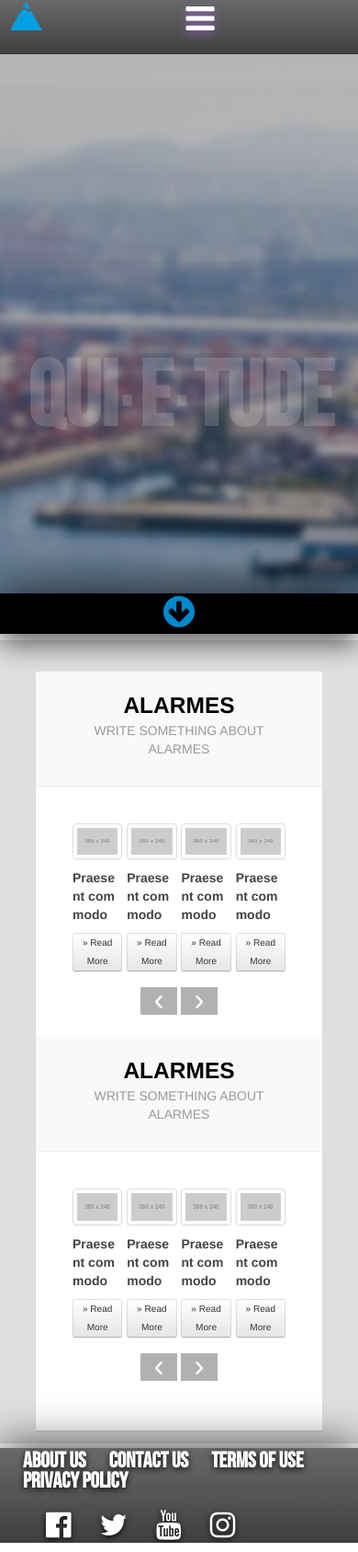
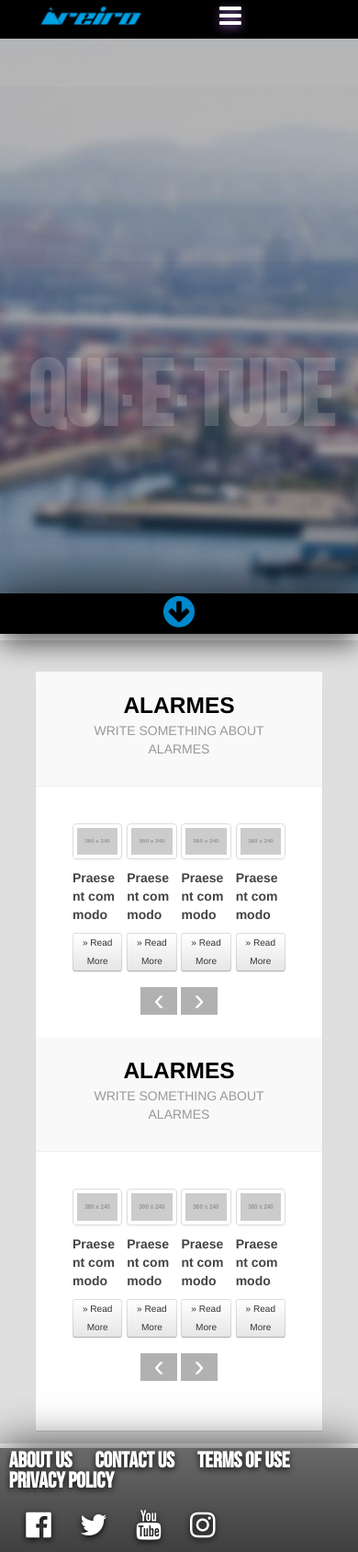
Before and after one commit to csdevs1/areiro, a PHP site: page / in a window 390 px wide. Shown: the whole page at 92% size. Run offline with PHP 8.4, Linux system fonts and the light colour scheme; grey boxes labelled with a size stand in for pictures from a placeholder-image service; some libraries are stand-ins or nearby versions.

Commit message:
fixed header and footer

```diff
--- a/css/stylesheet.css
+++ b/css/stylesheet.css
@@ -127,15 +127,6 @@ header {
     visibility: visible;
 }
 
-.logo {
-    float: left;
-    width: 20%;
-}
-
-.logo img {
-    max-width: 100%;
-}
-
 #main-nav nav {
     margin-top: 10px;
     float: right;
@@ -183,8 +174,14 @@ footer {
     margin-right: auto;
 }
 
+footer ul {
+    margin-left: auto;
+    margin-right: auto;
+    width: 95%;
+}
+
 footer ul li {
-    display: inline-block;;
+    display: inline-block;
     margin-right: 1.5em;
 }
 
@@ -210,14 +207,14 @@ footer a:hover {
     text-shadow: 0px 4px 5px rgba(0, 0, 0, 0.8);
 }
 
-footer #social {
+#social {
     font-family: 'BebasNeueRegular', 'Arial Narrow', Arial, sans-serif;
     font-size: 1.35em;
     font-weight:bolder;
     text-decoration: none;
     color: #FFF;
     text-shadow: 0px 2px 6px rgba(0, 0, 0, 0.9);
-    margin-left: 45%;
+    margin-left: 5%;
 }
 
 footer #social ul {
@@ -345,7 +342,7 @@ footer #social ul li {
 /* CATEGORY PAGE */
 
 #banner {
-    margin-top: 6.25%;
+    margin-top: 7.9%;
     padding-top: 12.8125%;
     padding-bottom: 11.979166667%;
     background: url("../img/camera.jpg");
@@ -483,6 +480,16 @@ footer #social ul li {
 /* MEDIA QUERIES */
 
 @media screen and (min-width: 1820px) {
+
+    .logo {
+        float: left;
+        width: 20%;
+    }
+
+    .logo img {
+        max-width: 100%;
+    }
+
     #top-nav a {
         font-size: 1.9em;
         transition: all 0.1s ease 0s;
@@ -511,6 +518,15 @@ footer #social ul li {
 }
 
 @media screen and (max-width: 1819px) {
+    .logo {
+        float: left;
+        width: 20%;
+    }
+
+    .logo img {
+        max-width: 100%;
+    }
+
     #top-nav a {
         font-size: 1.5em;
         transition: all 0.1s ease 0s;
@@ -581,10 +597,6 @@ footer #social ul li {
          color: #111;
          text-shadow: 4px 3px 5px rgba(1, 1, 1, 0.7);
     }
-
-    footer #social {
-        margin-left: 40%;
-    }
 }
 
 @media screen and (max-width: 1446px) {
@@ -615,7 +627,7 @@ footer #social ul li {
     }
 
     footer #social {
-        margin-left: 30%;
+     /*   margin-left: 30%;*/
     }
 }
 
@@ -634,7 +646,7 @@ footer #social ul li {
     }
 
     footer #social {
-        margin-left: 15%;
+      /*  margin-left: 15%;*/
     }
 }
 
@@ -669,8 +681,8 @@ footer #social ul li {
     }
 
     footer #social {
-        margin-left: 10%;
-        transition: all 0.1s ease 0s;
+  /*      margin-left: 10%;
+        transition: all 0.1s ease 0s;*/
     }
 }
 
@@ -718,6 +730,12 @@ footer #social ul li {
     }
 }
 
+@media screen and (max-width: 1023px) {
+    #social span {
+        visibility: hidden;
+    }
+}
+
 @media screen and (max-width: 1070px) {
     #main-nav a {
         font-size: 1.15em;
@@ -733,6 +751,17 @@ footer #social ul li {
     }
 }
 
+@media screen and (max-width: 999px) {
+    #social span {
+        visibility: visible;
+    }
+}
+
+@media screen and (max-width: 827px) {
+    #social span {
+        visibility: hidden;
+    }
+}
 
 @media screen and (max-width: 1680px) and (max-height: 1050px) {
 
@@ -761,7 +790,9 @@ footer #social ul li {
     }
 }
 
-@media screen and (min-width: 1000px) {
+
+
+@media screen and (min-width: 994px) {
     .wrapper {
         max-width: 80.5%;
         margin-left: auto;
@@ -826,15 +857,21 @@ footer #social ul li {
     }
 }
 
-@media screen and (max-width: 999px) {
+@media screen and (max-width: 993px) {
+
+    header {
+        position: absolute;
+    }
 
     /* MAIN NAV SMALL */
 
     #main-nav-small {
-        overflow: auto;
+        overflow: hidden;
+        position: static;
         width: 100%;
         background: rgba(255, 255, 255, 0.97);
         box-shadow: 0 10px 30px rgba(0,0,0,0.8);
+        float: right;
         visibility: visible;
     }
 
@@ -844,11 +881,12 @@ footer #social ul li {
         text-shadow:  0 5px 10px rgba(0,0,0,0.78);
     }
 
-    #main-nav-small nav ul a{
+    #main-nav-small nav ul li{
         font-size: 1.7em;
     }
 
     #main-nav-small {
+        width: 50%;
         padding: 0;
     }
 
@@ -890,47 +928,49 @@ footer #social ul li {
     /* TOP NAV SMALL */
 
     #top-nav-small {
+        max-height: 6.8em;
         bottom: 0;
-        padding-bottom: 0;
-        padding-top: .633986928%;
-        overflow: auto;
+        padding-top: .933986928%;
+        overflow: hidden;
         width: 100%;
-        background-color: #3f3f3f;
-        background-image: -webkit-linear-gradient(top, #696969 0%,#3f3f3f 100%);
+        background-color: #000;
+       /* background-color: #3f3f3f;
+        background-image: -webkit-linear-gradient(top, #696969 0%,#3f3f3f 100%);*/
     }
 
-    #top-nav-small .logo{
-        margin-left: 0.8em;
-        max-width: 6.5%;
-        float: left;
+    #top-nav-small ul {
+        margin-left: auto;
+        margin-right: auto;
+    }
+
+    #top-nav-small ul li{
+        display: inline-block;
+    }
+
+    #top-nav-small ul li:nth-child(1){
+        max-width: 45%;
+    }
+
+    .logo {
+        margin-left: 25%;
+        margin-right: auto;
+        width:70%;
     }
 
     .logo img {
-        width: 100%;
+        max-width: 90%;
     }
 
-    #top-nav-small nav {
-        width: 100%;
+    #menu-bars {
+        margin-left: 250%;
         margin-right: auto;
-        margin-left: auto;
-        text-align: center;
-        float: left;
+        width: 5%;
     }
 
-    .nav a {
-        text-decoration: none;
-        font-family: 'BebasNeueRegular', 'Arial Narrow', Arial, sans-serif;
-        font-size: 1.1875em;
-        color: #000;
-        font-weight: 600;
-        transition: all 0.1s ease 0s;
-    }
-
-    .nav a:hover {
-        font-size: 1.2275em;
-        color: dimgrey;
-        font-weight: 800;
-        text-shadow: 0 5px 2px rgba(230, 250, 240, 0.9);
+    #menu-bars i {
+        font-size: 1.9875em;
+        color: #FFF;
+        text-shadow: 0 3px 10px rgba(150, 100, 200, 0.8);
     }
 
     /* TOP OF MAIN NAV SMALL */
@@ -953,30 +993,35 @@ footer #social ul li {
         width: 100%;
     }
 
-
-    .nav  {
+    .nav-main  {
         text-align: center;
     }
 
-    .nav ul li {
+    .nav-main ul li {
         display:table-row;
         text-align: center;
     }
 
-    #menu-bars i {
-        font-size: 2.1875em;
-        color: #FFF;
-        text-shadow: 0 3px 10px rgba(150, 100, 200, 0.8);
+    .nav-main a {
+        text-decoration: none;
+        font-family: 'BebasNeueRegular', 'Arial Narrow', Arial, sans-serif;
+        font-size: 1.1875em;
+        color: #000;
+        font-weight: 600;
+        transition: all 0.1s ease 0s;
     }
 
+    .nav-main a:hover {
+        font-size: 1.2275em;
+        color: dimgrey;
+        font-weight: 800;
+        text-shadow: 0 5px 2px rgba(230, 250, 240, 0.9);
+    }
+    /*
     footer #social {
         margin: 0;
         float: left;
-    }
-
-    #social span {
-        visibility:hidden;
-    }
+    }*/
 }
 
 @media screen and (max-width: 1024px) and (max-height: 768px) {
@@ -1130,9 +1175,6 @@ footer #social ul li {
 }
 
 @media screen and (max-width: 590px) {
-    #top-nav-small .logo{
-        max-width: 9%;
-    }
 
     .caption p {
         display: none;
@@ -1158,10 +1200,6 @@ footer #social ul li {
         float: left;
         clear: both;
     }
-
-    #img {
-        margin-left: 20%;
-    }
 }
 
 @media screen and (max-width: 533px) and (max-height: 320px) {
@@ -1172,6 +1210,21 @@ footer #social ul li {
     .cb-slideshow, .cb-slideshow:after {
         height: 20.010416667em;
     }
+}
+
+@media screen and (max-width: 520px) {
+ /*   footer a:hover {
+        font-size: 1.69em;
+        font-weight: 600;
+        text-decoration: none;
+        color: #e8e8e8;
+        text-shadow: 0px 4px 5px rgba(0, 0, 0, 0.8);
+    }
+
+    footer #social {
+        margin-right: auto;
+        margin-left: 13.6%;
+    }*/
 }
 
 @media screen and (max-width: 480px) and (max-height: 854px) {
@@ -1234,10 +1287,6 @@ footer #social ul li {
         margin-right: auto;
         float: left;
         clear: both;
-    }
-
-    #img {
-        margin-left: 10%;
     }
 }
 
--- a/index.php
+++ b/index.php
@@ -61,15 +61,21 @@
 
                 <div id="top-nav-small" >
                     <div class="wrapper">
-                        <nav class="nav">
-                            <div class="logo"><a href="index.php"><img src="img/logo-small.png"></a></div>
-                            <div id="menu-bars"><a href="#"><i class="fa fa-bars"></i></a></div>
+                        <nav>
+                            <ul>
+                                <li>
+                                    <div class="logo"><a href="index.php"><img src="img/logo.png"></a></div>
+                                </li>
+                                <li>
+                                    <div id="menu-bars"><a href="#"><i class="fa fa-bars"></i></a></div>
+                                </li>
+                            </ul>
                         </nav>
                     </div>
                 </div>
                 <div id="main-nav-small">
                     <div class="wrapper">
-                        <nav class="nav">
+                        <nav class="nav-main">
                             <ul>
                                 <li>
                                     <form method="get" action="/search" id="search">
--- a/js/script.js
+++ b/js/script.js
@@ -1,21 +1,17 @@
 // Carousel Auto-Cycle
 ready = (function() {
-      $('.carousel').carousel({
-          interval: 6000
-      })
+    $('.carousel').carousel({
+        interval: 6000
+    });
 
-      $("#main-nav-small").hide();
-      $("#menu-bars").click(function(){
-          if($("#main-nav-small").css('display') == 'none'){
-              $("#main-nav-small").show(1000);
-          } else {
-              $("#main-nav-small").hide(1000);
-          }
-      })
-  });
+    $("#main-nav-small").hide();
+    $("#menu-bars").click(function(){
+        $("#main-nav-small").slideToggle('slow');
+    });
+});
 
 window.onresize = function(event) {
-    if( $(window).width() >= 985) {
+    if( $(window).width() >= 978) {
           $("#top-nav").show();
     } else {
         $("#top-nav").hide();
@@ -30,7 +26,7 @@ scroll = (function() {
         $("#top-nav").hide(1000);
     } else{
         $('#main-nav').removeClass("main-nav");
-        if( $(window).width() >= 985)
+        if( $(window).width() >= 978)
         {
            $("#top-nav").show(1000);
         } else {
```
Also changed, not shown: category.html (+10 -4 lines), product.html (+10 -4 lines).
